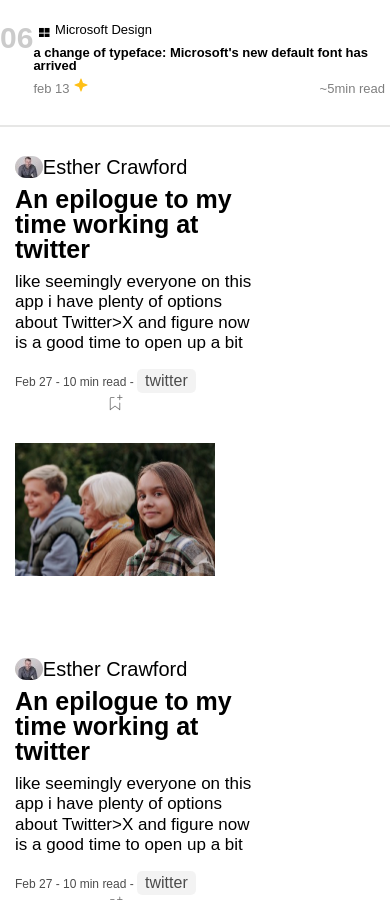
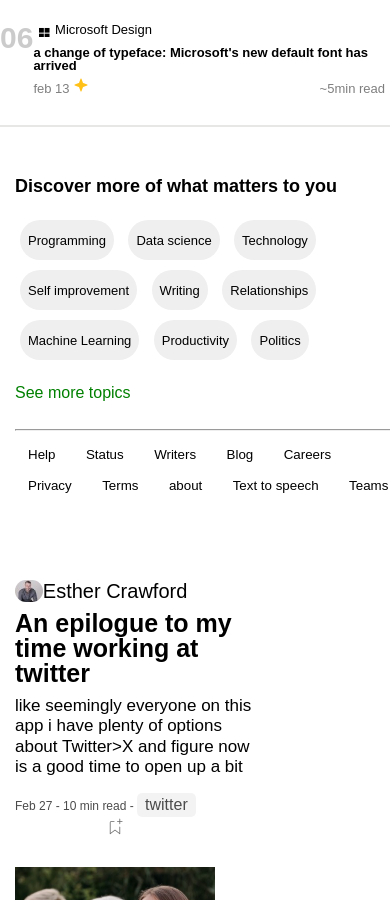
Before and after one commit to ElmelehAlaa/05-D5, a plain HTML site: page index.html in a window 390 px wide. Shown: the part 1100-2000 px from the top of the page. Drawn offline with Linux system fonts and the light colour scheme.

Commit message:
invertiti footer con i post

```diff
--- a/style.css
+++ b/style.css
@@ -307,9 +307,11 @@ button:hover {
   }
 
   .container-posts-footer {
-    display: block;
+    display: flex;
     width: 100%;
     padding-left: 15px;
+    flex-direction: column-reverse;
+    gap: 50px;
   }
   .container-post {
     display: block;
@@ -354,6 +356,8 @@ button:hover {
   }
   .footer {
     width: 100%;
+    z-index: 0;
+    position: unset;
   }
   .paragraf-trend {
     font-weight: 600;
@@ -410,9 +414,11 @@ button:hover {
     padding-bottom: 20px;
   }
   .container-posts-footer {
-    display: block;
+    display: flex;
     width: 100%;
     padding-left: 15px;
+    flex-direction: column-reverse;
+    gap: 50px;
   }
   .post-date {
     font-size: 12px;
@@ -439,6 +445,8 @@ button:hover {
   }
   .footer {
     width: 100%;
+    z-index: 0;
+    position: unset;
   }
   .top-button {
     font-size: 13px;
```
